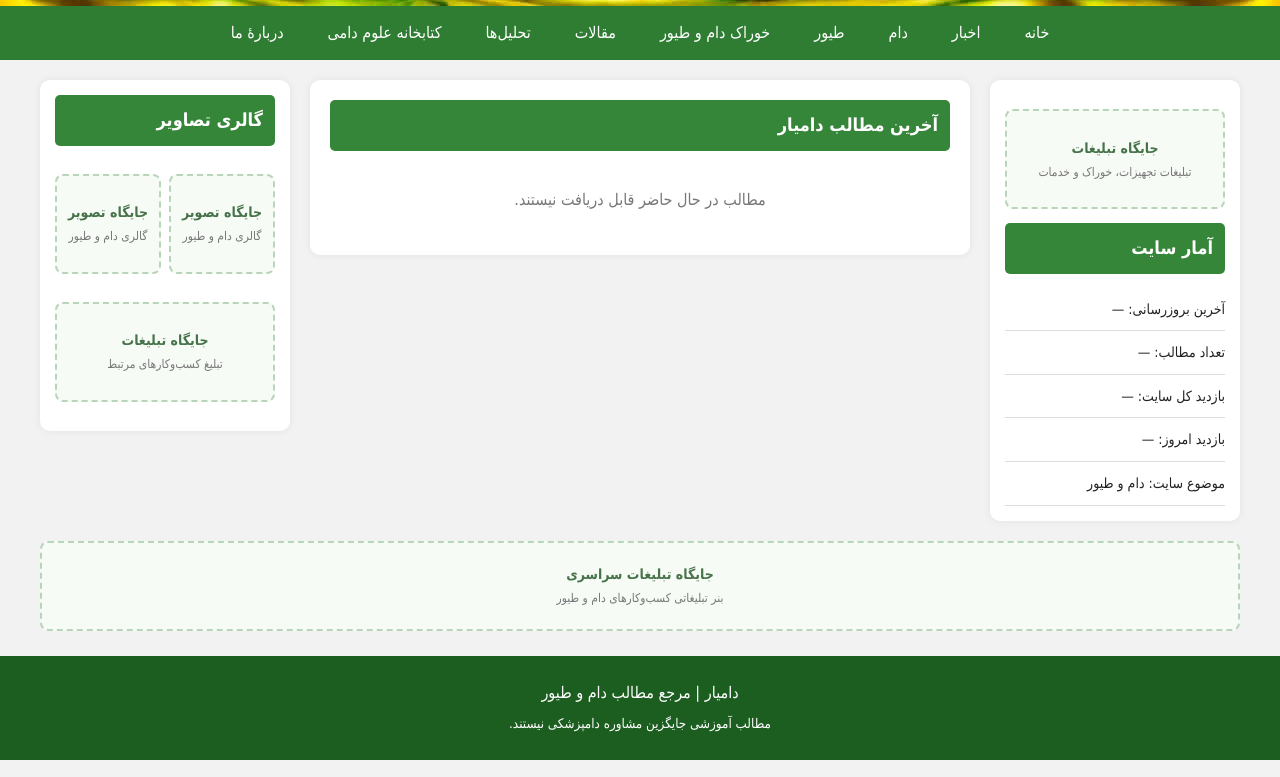
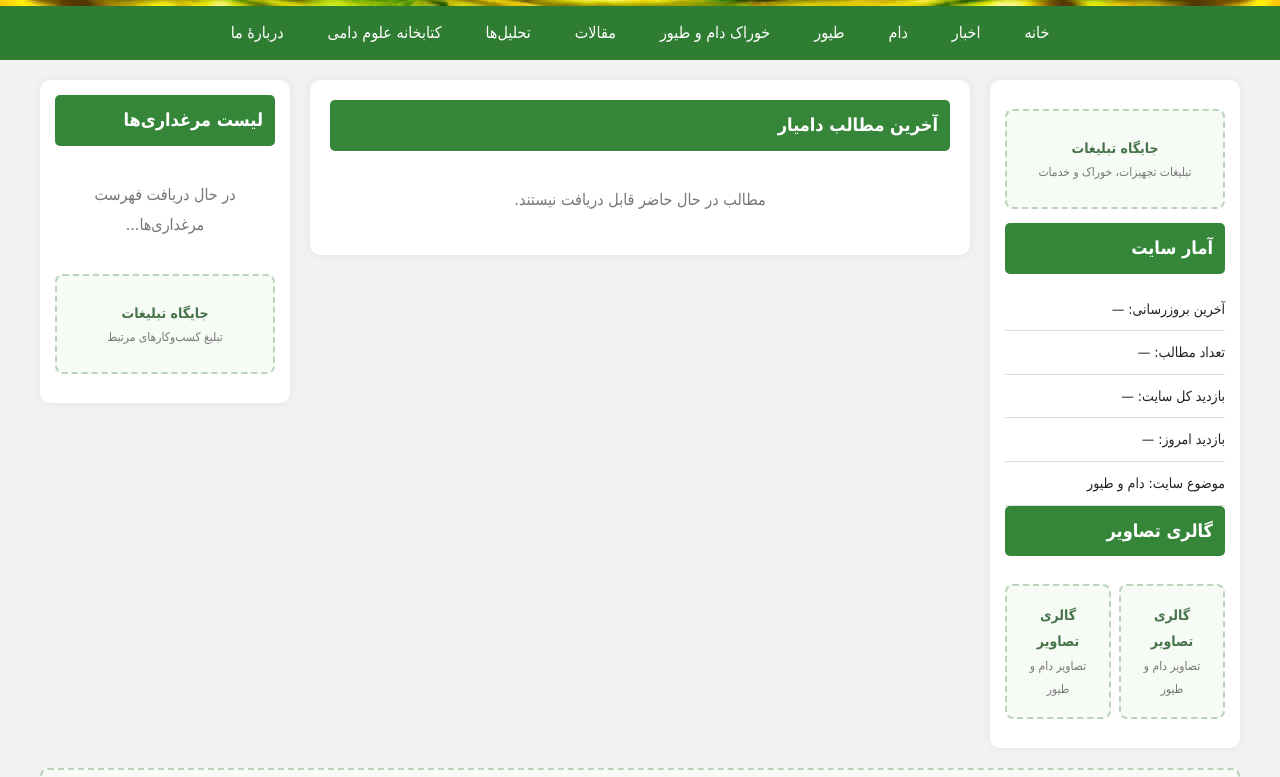
Before and after one commit to damyar1/official, a plain HTML site: page index.html in a window 1280 px wide. Shown: the part 426-1203 px from the top of the page. Drawn offline with nearby package versions, Linux system fonts and the light colour scheme; no server answers.

Commit message:
Move gallery to right sidebar and add poultry farm list

```diff
--- a/index.html
+++ b/index.html
@@ -47,7 +47,10 @@
                 <li>بازدید امروز: <span id="todayViews">—</span></li>
                 <li>موضوع سایت: دام و طیور</li>
             </ul>
-        </aside>
+
+            <h3>گالری تصاویر</h3>
+            <div class="gallery" id="siteGallery"><div class="ad-slot"><strong>گالری تصاویر</strong><small>تصاویر دام و طیور</small></div><div class="ad-slot"><strong>گالری تصاویر</strong><small>تصاویر دام و طیور</small></div></div>
+</aside>
 
         <section class="content">
             <h3 class="section-title">آخرین مطالب دامیار</h3>
@@ -56,11 +59,8 @@
             </div>
         </section>
         <aside class="sidebar leftside">
-            <h3>گالری تصاویر</h3>
-            <div class="gallery" id="homeGallery">
-                <div class="ad-slot"><strong>جایگاه تصویر</strong><small>گالری دام و طیور</small></div>
-                <div class="ad-slot"><strong>جایگاه تصویر</strong><small>گالری دام و طیور</small></div>
-            </div>
+            <h3>لیست مرغداری‌ها</h3>
+            <div class="farm-list" id="poultryFarms"><p class="empty">در حال دریافت فهرست مرغداری‌ها...</p></div>
             <div class="ad-slot"><strong>جایگاه تبلیغات</strong><small>تبلیغ کسب‌وکارهای مرتبط</small></div>
         </aside>
         <div class="ad-slot banner"><strong>جایگاه تبلیغات سراسری</strong><small>بنر تبلیغاتی کسب‌وکارهای دام و
```
